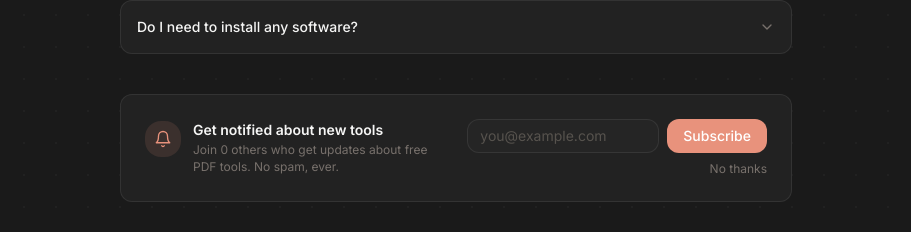
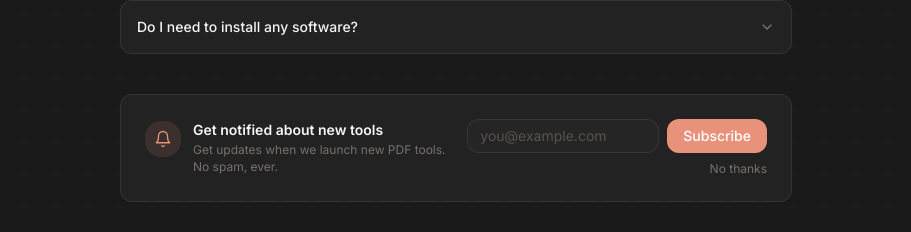
Before and after one commit to sammrafferty/free-pdf-editor, a Next.js app: page /split-pdf in a window 1280 px wide. Shown: the part 1697-1929 px from the top of the page, without its empty margins (184-1095 px from the left). Built offline with nearby package versions, Linux system fonts and the light colour scheme; no server answers.

Commit message:
fix: EmailCapture — remove "Join 0 others" copy, use better messaging
Co-Authored-By: Claude Opus 4.6 (1M context) <noreply@anthropic.com>

```diff
--- a/app/components/EmailCapture.tsx
+++ b/app/components/EmailCapture.tsx
@@ -95,7 +95,7 @@ export default function EmailCapture() {
                 className="text-xs mt-1 leading-snug"
                 style={{ color: "var(--text-muted)" }}
               >
-                Join 0 others who get updates about free PDF tools. No spam, ever.
+                Get updates when we launch new PDF tools. No spam, ever.
               </p>
             </div>
           </div>
```
